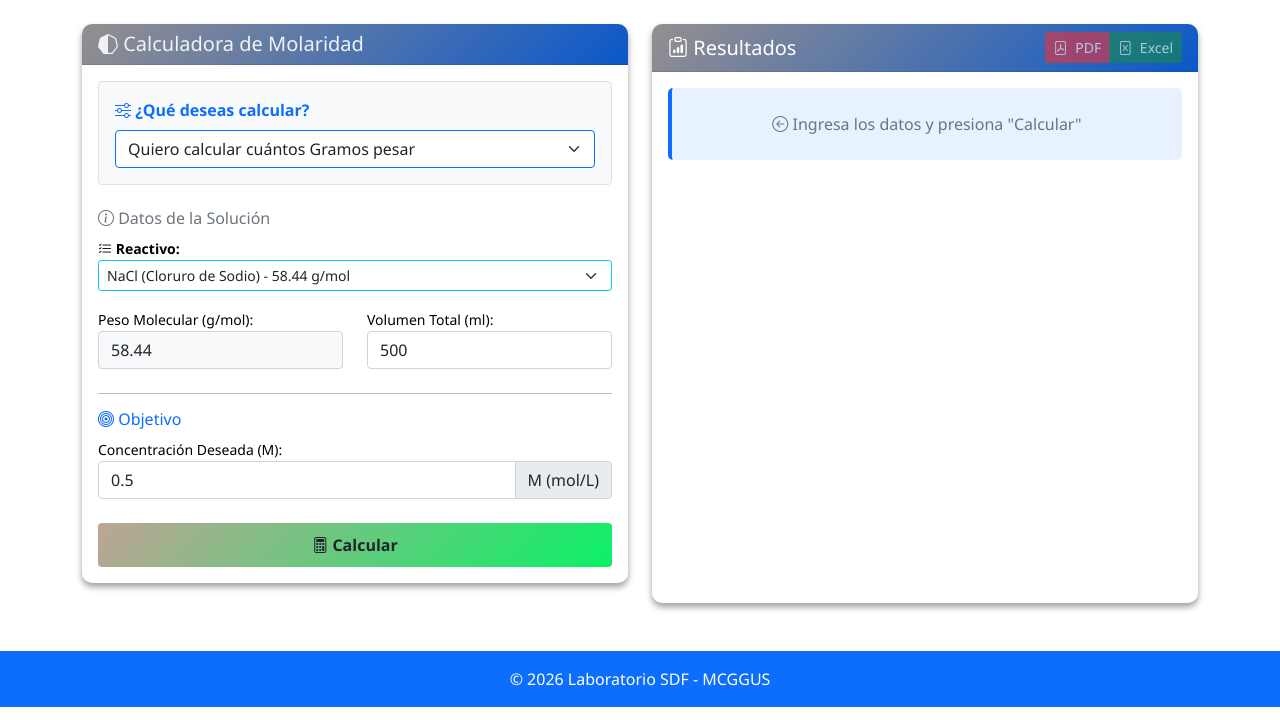
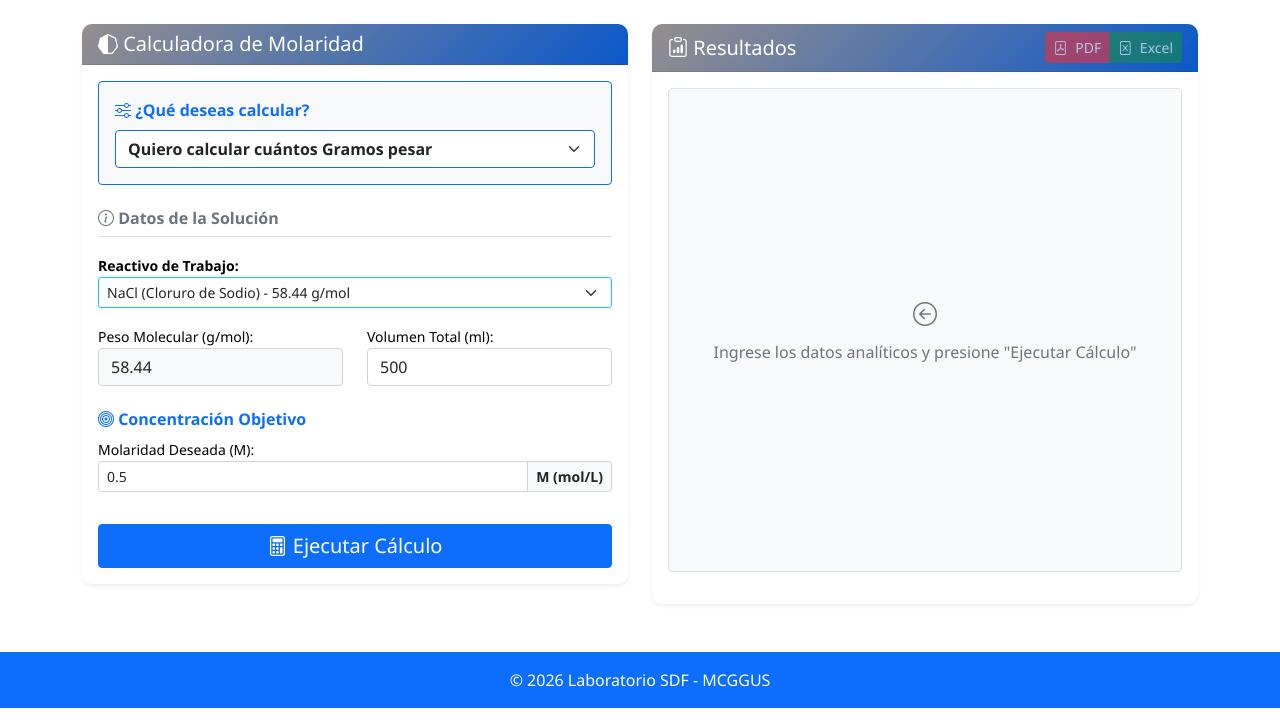
Before and after one commit to Guzebubu/calculadorasdf, a Flask app: page /molaridad in a window 1280 px wide. Shown: the part 80-800 px from the top of the page. Run offline with Flask 3, Linux system fonts and the light colour scheme; some libraries are stand-ins or nearby versions.

Commit message:
Versión google 1.1

```diff
--- /dev/null
+++ b/app.yaml
@@ -0,0 +1,4 @@
+runtime: python310
+instance_class: F1
+
+entrypoint: gunicorn -b :$PORT app:app
--- a/templates/molaridad.html
+++ b/templates/molaridad.html
@@ -3,24 +3,24 @@
 {% block content %}
 <div class="row fade-in">
     <div class="col-md-6">
-        <div class="card">
-            <div class="card-header">
+        <div class="card shadow-sm border-primary">
+            <div class="card-header bg-primary text-white">
                 <h5 class="mb-0"><i class="bi bi-heptagon-half"></i> Calculadora de Molaridad</h5>
             </div>
             <div class="card-body">
-                <form id="molaridadForm">
-                    <div class="mb-4 p-3 bg-light rounded border">
+                <form id="molaridadForm" autocomplete="off">
+                    <div class="mb-4 p-3 bg-light rounded border border-primary">
                         <label for="tipo_calculo" class="form-label fw-bold text-primary"><i class="bi bi-sliders"></i> ¿Qué deseas calcular?</label>
-                        <select class="form-select border-primary" id="tipo_calculo" onchange="cambiarModo()">
+                        <select class="form-select border-primary fw-bold" id="tipo_calculo" onchange="cambiarModo()">
                             <option value="gramos">Quiero calcular cuántos Gramos pesar</option>
                             <option value="molaridad">Quiero calcular la Molaridad final</option>
                         </select>
                     </div>
 
-                    <h6 class="text-muted"><i class="bi bi-info-circle"></i> Datos de la Solución</h6>
+                    <h6 class="text-muted fw-bold border-bottom pb-2 mb-3"><i class="bi bi-info-circle"></i> Datos de la Solución</h6>
 
                     <div class="mb-3">
-                        <label for="reactivo_comun" class="form-label small mb-0 fw-bold"><i class="bi bi-list-check"></i> Reactivo:</label>
+                        <label for="reactivo_comun" class="form-label small mb-0 fw-bold">Reactivo de Trabajo:</label>
                         <select class="form-select form-select-sm border-info" id="reactivo_comun" onchange="seleccionarReactivo()">
                             <option value="58.44">NaCl (Cloruro de Sodio) - 58.44 g/mol</option>
                             <option value="74.55">KCl (Cloruro de Potasio) - 74.55 g/mol</option>
@@ -31,7 +31,7 @@
                             <option value="40.00">NaOH (Hidróxido de Sodio) - 40.00 g/mol</option>
                             <option value="288.38">SDS (Dodecilsulfato sódico) - 288.38 g/mol</option>
                             <option value="147.01">CaCl2 (Dihidratado) - 147.01 g/mol</option>
-                            <option value="personalizado" class="fw-bold text-primary">Mol personalizado</option>
+                            <option value="personalizado">Masa Molecular Personalizada...</option>
                         </select>
                     </div>
 
@@ -46,32 +46,30 @@
                         </div>
                     </div>
 
-                    <hr>
-
                     <div id="modo_gramos">
-                        <h6 class="text-primary"><i class="bi bi-bullseye"></i> Objetivo</h6>
+                        <h6 class="text-primary fw-bold"><i class="bi bi-bullseye"></i> Concentración Objetivo</h6>
                         <div class="mb-3">
-                            <label for="concentracion_m" class="form-label small mb-0">Concentración Deseada (M):</label>
-                            <div class="input-group">
+                            <label for="concentracion_m" class="form-label small mb-0">Molaridad Deseada (M):</label>
+                            <div class="input-group input-group-sm">
                                 <input type="number" class="form-control" id="concentracion_m" value="0.5" step="0.01">
-                                <span class="input-group-text">M (mol/L)</span>
+                                <span class="input-group-text bg-light fw-bold">M (mol/L)</span>
                             </div>
                         </div>
                     </div>
 
                     <div id="modo_molaridad" style="display: none;">
-                        <h6 class="text-primary"><i class="bi bi-scale"></i> Cantidad Pesada</h6>
+                        <h6 class="text-primary fw-bold"><i class="bi bi-scale"></i> Cantidad Real Utilizada</h6>
                         <div class="mb-3">
-                            <label for="gramos_pesados" class="form-label small mb-0">Gramos utilizados (g):</label>
-                            <div class="input-group">
+                            <label for="gramos_pesados" class="form-label small mb-0">Masa pesada en balanza (g):</label>
+                            <div class="input-group input-group-sm">
                                 <input type="number" class="form-control" id="gramos_pesados" value="14.61" step="0.01">
-                                <span class="input-group-text">g</span>
+                                <span class="input-group-text bg-light fw-bold">g</span>
                             </div>
                         </div>
                     </div>
 
-                    <button type="button" class="btn btn-calculate w-100 mt-2" onclick="calcularMolaridad()">
-                        <i class="bi bi-calculator"></i> Calcular
+                    <button type="button" class="btn btn-primary w-100 mt-3 fs-5" onclick="calcularMolaridad()">
+                        <i class="bi bi-calculator"></i> Ejecutar Cálculo
                     </button>
                 </form>
             </div>
@@ -79,9 +77,9 @@
     </div>
 
     <div class="col-md-6">
-        <div class="card h-100">
-            <div class="card-header bg-success d-flex justify-content-between align-items-center">
-                <h5 class="mb-0 text-white"><i class="bi bi-clipboard-data"></i> Resultados</h5>
+        <div class="card h-100 shadow-sm border-secondary">
+            <div class="card-header bg-secondary text-white d-flex justify-content-between align-items-center">
+                <h5 class="mb-0"><i class="bi bi-clipboard-data"></i> Resultados</h5>
                 <div class="btn-group" role="group">
                     <button type="button" class="btn btn-danger btn-sm text-white" onclick="exportarPDF()" id="pdfBtn" disabled>
                         <i class="bi bi-file-pdf me-1"></i> PDF
@@ -91,25 +89,25 @@
                     </button>
                 </div>
             </div>
-            <div class="card-body">
-                <div id="resultados" class="result-card p-4 mb-3 text-center">
-                    <p class="text-muted mb-0"><i class="bi bi-arrow-left-circle"></i> Ingresa los datos y presiona "Calcular"</p>
+            <div class="card-body d-flex flex-column">
+                <div id="resultados" class="result-card p-4 mb-3 text-center bg-light rounded border h-100 d-flex flex-column justify-content-center">
+                    <p class="text-muted mb-0"><i class="bi bi-arrow-left-circle fs-4 d-block mb-2"></i> Ingrese los datos analíticos y presione "Ejecutar Cálculo"</p>
                 </div>
 
                 <div class="table-responsive" id="tablaContenedor" style="display: none;">
-                    <table class="table table-bordered table-striped">
+                    <table class="table table-bordered table-striped text-center align-middle">
                         <thead class="table-dark">
                             <tr>
-                                <th>Parámetro</th>
-                                <th>Valor</th>
+                                <th class="text-start">Parámetro Químico</th>
+                                <th>Valor Calculado</th>
                             </tr>
                         </thead>
                         <tbody id="tablaResultados">
                         </tbody>
                     </table>
 
-                    <div class="alert alert-info mt-3 small">
-                        <strong>Fórmula utilizada:</strong> <br>
+                    <div class="alert alert-info mt-3 small mb-0">
+                        <i class="bi bi-info-circle-fill"></i> <strong>Ecuación Fundamental:</strong> <br>
                         Molaridad (M) = Masa (g) / [Peso Molecular (g/mol) × Volumen (L)]
                     </div>
                 </div>
@@ -123,25 +121,15 @@
 <script>
 let resultadosMolaridad = null;
 
-// Lógica Limpia: Bloquea o desbloquea la caja
 function seleccionarReactivo() {
     const valorSeleccionado = $('#reactivo_comun').val();
-
     if (valorSeleccionado === "personalizado") {
-        // Desbloqueamos la caja para que el usuario escriba
-        $('#peso_molecular').prop('readonly', false);
-        $('#peso_molecular').removeClass('bg-light');
-        $('#peso_molecular').val('');
-        $('#peso_molecular').focus();
+        $('#peso_molecular').prop('readonly', false).removeClass('bg-light').val('').focus();
     } else {
-        // Bloqueamos la caja y ponemos el valor del químico
-        $('#peso_molecular').prop('readonly', true);
-        $('#peso_molecular').addClass('bg-light');
-        $('#peso_molecular').val(valorSeleccionado);
+        $('#peso_molecular').prop('readonly', true).addClass('bg-light').val(valorSeleccionado);
     }
 }
 
-// Función para alternar entre modos de cálculo
 function cambiarModo() {
     const tipo = $('#tipo_calculo').val();
     if (tipo === 'gramos') {
@@ -152,11 +140,10 @@ function cambiarModo() {
         $('#modo_gramos').slideUp(200);
     }
     $('#tablaContenedor').hide();
-    $('#resultados').html('<p class="text-muted mb-0"><i class="bi bi-arrow-left-circle"></i> Ingresa los datos y presiona "Calcular"</p>');
+    $('#resultados').html('<p class="text-muted mb-0"><i class="bi bi-arrow-left-circle"></i> Ingrese los datos analíticos y presione "Ejecutar Cálculo"</p>');
     $('#pdfBtn, #excelBtn').prop('disabled', true);
 }
 
-// Función principal de cálculo
 function calcularMolaridad() {
     const tipoCalculo = $('#tipo_calculo').val();
     const pesoMolecular = $('#peso_molecular').val();
@@ -169,7 +156,7 @@ function calcularMolaridad() {
         return;
     }
 
-    $('#resultados').html('<div class="spinner-border text-primary" role="status"></div><p class="mt-2">Calculando...</p>');
+    $('#resultados').addClass('d-flex').html('<div class="spinner-border text-primary" role="status"></div><p class="mt-2">Procesando matemáticas...</p>');
     $('#pdfBtn, #excelBtn').prop('disabled', true);
 
     $.ajax({
@@ -192,129 +179,110 @@ function calcularMolaridad() {
             resultadosMolaridad = response;
             resultadosMolaridad.fecha = new Date().toLocaleString('es-ES');
 
-            // Obtener nombre del reactivo para el PDF
             const reactivoTexto = $('#reactivo_comun option:selected').text();
             resultadosMolaridad.reactivo_nombre = $('#reactivo_comun').val() !== "personalizado" ? reactivoTexto.split(' -')[0] : "Personalizado";
 
             let alertaPrincipal = '';
             let filasTabla = `
-                <tr><td>Reactivo</td><td>${resultadosMolaridad.reactivo_nombre}</td></tr>
-                <tr><td>Peso Molecular</td><td>${response.peso_molecular} g/mol</td></tr>
-                <tr><td>Volumen Total</td><td>${response.volumen_ml} ml (${response.volumen_l} L)</td></tr>
+                <tr><td class="text-start">Reactivo Analizado</td><td class="fw-bold text-dark">${resultadosMolaridad.reactivo_nombre}</td></tr>
+                <tr><td class="text-start">Masa Molecular (PM)</td><td>${response.peso_molecular.toFixed(2)} g/mol</td></tr>
+                <tr><td class="text-start">Volumen de Aforo</td><td>${response.volumen_ml} ml (${response.volumen_l.toFixed(3)} L)</td></tr>
             `;
 
             if (response.tipo_calculo === 'gramos') {
                 alertaPrincipal = `
-                    <h5 class="text-success"><i class="bi bi-scale"></i> Debes pesar:</h5>
-                    <h2 class="display-5 fw-bold text-success">${response.gramos_resultado} g</h2>
-                    <p class="text-muted mb-0">Para preparar ${response.volumen_ml} ml a ${response.concentracion_m} M</p>
+                    <h5 class="text-success fw-bold"><i class="bi bi-scale"></i> Masa Requerida:</h5>
+                    <h2 class="display-6 fw-bold text-success">${response.gramos_resultado} g</h2>
+                    <p class="text-muted small mb-0">Para disolver en ${response.volumen_ml} ml a ${response.concentracion_m} M</p>
                 `;
                 filasTabla += `
-                    <tr><td>Concentración Objetivo</td><td>${response.concentracion_m} M</td></tr>
-                    <tr class="table-success"><td><strong>Masa a Pesar</strong></td><td><strong>${response.gramos_resultado} g</strong></td></tr>
+                    <tr><td class="text-start">Concentración Objetivo</td><td>${response.concentracion_m} M</td></tr>
+                    <tr class="table-success text-success fw-bold"><td class="text-start">Masa a Pesar</td><td>${response.gramos_resultado} g</td></tr>
                 `;
             } else {
                 alertaPrincipal = `
-                    <h5 class="text-primary"><i class="bi bi-droplet-half"></i> La Molaridad final es:</h5>
-                    <h2 class="display-5 fw-bold text-primary">${response.molaridad_resultado} M</h2>
-                    <p class="text-muted mb-0">Disolviendo ${response.gramos_pesados} g en ${response.volumen_ml} ml</p>
+                    <h5 class="text-primary fw-bold"><i class="bi bi-droplet-half"></i> Molaridad Resultante:</h5>
+                    <h2 class="display-6 fw-bold text-primary">${response.molaridad_resultado} M</h2>
+                    <p class="text-muted small mb-0">Disolviendo ${response.gramos_pesados} g en ${response.volumen_ml} ml</p>
                 `;
                 filasTabla += `
-                    <tr><td>Masa Utilizada</td><td>${response.gramos_pesados} g</td></tr>
-                    <tr class="table-primary"><td><strong>Molaridad Resultante</strong></td><td><strong>${response.molaridad_resultado} M</strong></td></tr>
+                    <tr><td class="text-start">Masa Disuelta</td><td>${response.gramos_pesados} g</td></tr>
+                    <tr class="table-primary text-primary fw-bold"><td class="text-start">Molaridad Real</td><td>${response.molaridad_resultado} M</td></tr>
                 `;
             }
 
-            $('#resultados').html(alertaPrincipal);
+            $('#resultados').removeClass('d-flex').html(alertaPrincipal);
             $('#tablaResultados').html(filasTabla);
             $('#tablaContenedor').fadeIn();
             $('#pdfBtn, #excelBtn').prop('disabled', false);
         },
-        error: function(xhr) {
-            $('#resultados').html('<div class="alert alert-danger">Error de conexión con el servidor.</div>');
+        error: function() {
+            $('#resultados').removeClass('d-flex').html('<div class="alert alert-danger"><i class="bi bi-exclamation-triangle"></i> Error fatal de comunicación con la API.</div>');
         }
     });
 }
 
-// Función para dibujar el PDF a mano
 function exportarPDF() {
     if (!resultadosMolaridad) return;
-
-    try {
     const { jsPDF } = window.jspdf;
     const doc = new jsPDF('p', 'mm', 'a4');
 
     doc.setFontSize(20);
     doc.setTextColor(13, 110, 253);
-        doc.text('Reporte de Solución (Molaridad)', 105, 20, null, null, 'center');
+    doc.text('Reporte de Solución Química', 105, 20, null, null, 'center');
 
     doc.setFontSize(11);
     doc.setTextColor(0, 0, 0);
-        doc.text(`Fecha: ${resultadosMolaridad.fecha}`, 20, 35);
+    doc.text(`Fecha de Control: ${resultadosMolaridad.fecha}`, 20, 35);
 
-        let tipoTexto = resultadosMolaridad.tipo_calculo === 'gramos'
-            ? 'Preparación de Solución (Búsqueda de Masa)'
-            : 'Verificación de Concentración (Búsqueda de Molaridad)';
-        doc.text(`Tipo de Cálculo: ${tipoTexto}`, 20, 42);
+    let tipoTexto = resultadosMolaridad.tipo_calculo === 'gramos' ? 'Cálculo de Masa Requerida' : 'Verificación de Molaridad Final';
+    doc.text(`Tipo de Análisis: ${tipoTexto}`, 20, 42);
 
     const startY = 55;
-        doc.setFillColor(13, 110, 253);
+    doc.setFillColor(33, 37, 41);
     doc.rect(20, startY, 170, 10, 'F');
     doc.setTextColor(255, 255, 255);
-        doc.setFontSize(12);
     doc.setFont(undefined, 'bold');
-        doc.text('Parámetro', 25, startY + 7);
-        doc.text('Valor', 105, startY + 7);
+    doc.text('Parámetro Químico', 25, startY + 7);
+    doc.text('Magnitud / Valor', 105, startY + 7);
 
     let yPos = startY + 17;
     doc.setTextColor(0, 0, 0);
-        doc.setFontSize(11);
     doc.setFont(undefined, 'normal');
 
     let filas = [
-            ['Reactivo', resultadosMolaridad.reactivo_nombre],
-            ['Peso Molecular', `${resultadosMolaridad.peso_molecular} g/mol`],
-            ['Volumen Total', `${resultadosMolaridad.volumen_ml} ml (${resultadosMolaridad.volumen_l} L)`]
+        ['Reactivo de Trabajo', resultadosMolaridad.reactivo_nombre],
+        ['Masa Molecular (PM)', `${resultadosMolaridad.peso_molecular} g/mol`],
+        ['Volumen Total', `${resultadosMolaridad.volumen_ml} ml (${resultadosMolaridad.volumen_l.toFixed(3)} L)`]
     ];
 
     if (resultadosMolaridad.tipo_calculo === 'gramos') {
-            filas.push(['Concentración Objetivo', `${resultadosMolaridad.concentracion_m} M`]);
-            filas.push(['MASA A PESAR', `${resultadosMolaridad.gramos_resultado} g`]);
+        filas.push(['Molaridad Objetivo', `${resultadosMolaridad.concentracion_m} M`]);
+        filas.push(['MASA NETA A PESAR', `${resultadosMolaridad.gramos_resultado} g`]);
     } else {
         filas.push(['Masa Utilizada', `${resultadosMolaridad.gramos_pesados} g`]);
-            filas.push(['MOLARIDAD RESULTANTE', `${resultadosMolaridad.molaridad_resultado} M`]);
+        filas.push(['MOLARIDAD FINAL', `${resultadosMolaridad.molaridad_resultado} M`]);
     }
 
     filas.forEach((fila, index) => {
         if (index === filas.length - 1) {
             doc.setFont(undefined, 'bold');
-                if (resultadosMolaridad.tipo_calculo === 'gramos') {
-                    doc.setTextColor(25, 135, 84);
-                } else {
             doc.setTextColor(13, 110, 253);
-                }
         }
         doc.text(fila[0], 25, yPos);
         doc.text(fila[1], 105, yPos);
         yPos += 10;
     });
 
-        doc.setFont(undefined, 'normal');
+    doc.setFont(undefined, 'italic');
     doc.setFontSize(10);
     doc.setTextColor(100, 100, 100);
-        doc.text('Fórmula: Molaridad (M) = Masa (g) / [Peso Molecular (g/mol) x Volumen (L)]', 20, yPos + 10);
-
-        doc.save(`Molaridad_${new Date().getTime()}.pdf`);
-
-    } catch (error) {
-        console.error("Error generando PDF: ", error);
-        alert("Ocurrió un error al crear el PDF. Revisa la consola.");
-    }
+    doc.text('Generado automáticamente por LIMS Lab SDF', 105, yPos + 15, null, null, 'center');
+    doc.save(`Solucion_Molaridad_${new Date().getTime()}.pdf`);
 }
 
 function exportarExcel() {
     if (!resultadosMolaridad) return;
-
     let csvRows = [];
     csvRows.push(['Reporte de Solucion (Molaridad)', '']);
     csvRows.push(['Fecha', resultadosMolaridad.fecha]);
@@ -325,11 +293,9 @@ function exportarExcel() {
     csvRows.push(['Volumen Total', resultadosMolaridad.volumen_ml, 'ml']);
 
     if (resultadosMolaridad.tipo_calculo === 'gramos') {
-        csvRows.push(['Tipo de calculo', 'Gramos a Pesar', '']);
         csvRows.push(['Concentracion Objetivo', resultadosMolaridad.concentracion_m, 'M']);
         csvRows.push(['MASA A PESAR', resultadosMolaridad.gramos_resultado, 'g']);
     } else {
-        csvRows.push(['Tipo de calculo', 'Molaridad Resultante', '']);
         csvRows.push(['Masa Utilizada', resultadosMolaridad.gramos_pesados, 'g']);
         csvRows.push(['MOLARIDAD RESULTANTE', resultadosMolaridad.molaridad_resultado, 'M']);
     }
@@ -343,15 +309,5 @@ function exportarExcel() {
     link.click();
     document.body.removeChild(link);
 }
-
-$(document).ready(function() {
-    // Calcular con Enter
-    $('input').on('keypress', function(e) {
-        if (e.which == 13) {
-            e.preventDefault();
-            calcularMolaridad();
-        }
-    });
-});
 </script>
 {% endblock %}
```
Lines whose indentation alone changed are shown as unchanged.
